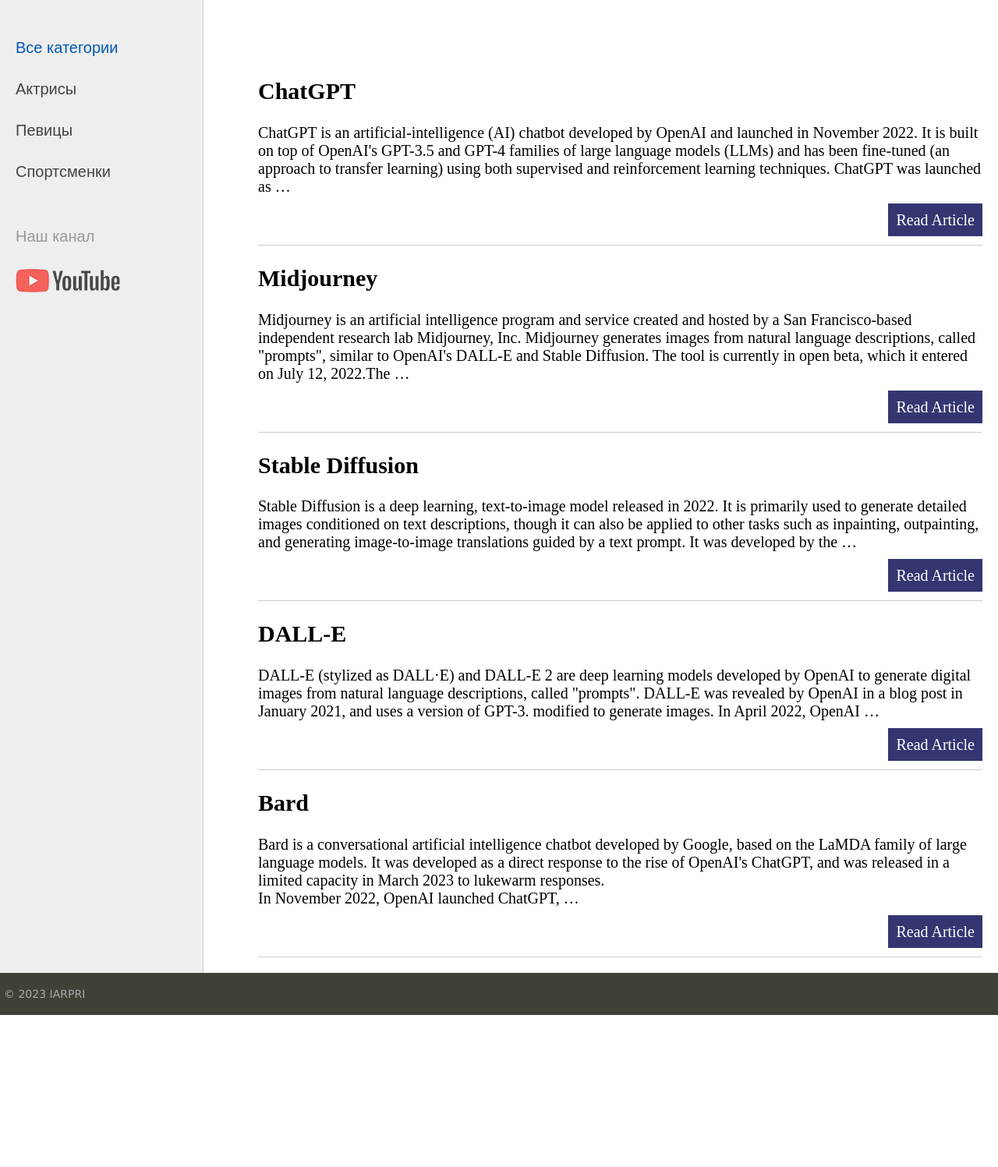
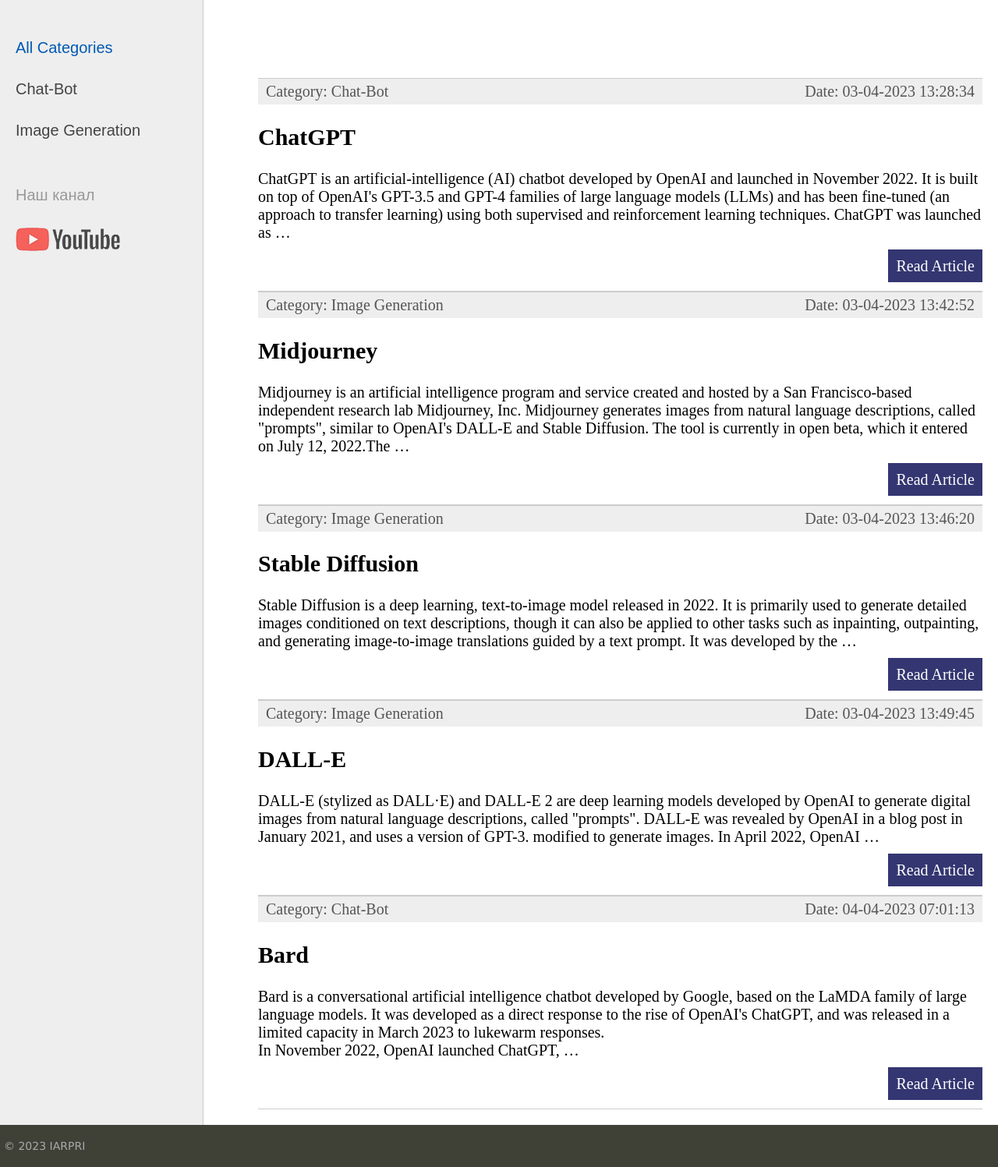
Before and after one commit to IARPRI/django-site-edu, a Django app: page / in a window 1280 px wide. Shown: the part 60-1557 px from the top of the page at 78% size. Before the commit the page ends 1362 px from the top, so only its background shows below. Run offline with Django 4.2, Linux system fonts and the light colour scheme; data comes from the database, SQL or seed files in the repository; both versions use the stored data as it was after the commit.

Commit message:
upgrade MTV

```diff
--- a/mysite/ai/models.py
+++ b/mysite/ai/models.py
@@ -8,10 +8,19 @@ class AI(models.Model):
     time_create = models.DateTimeField(auto_now_add=True)
     time_update = models.DateTimeField(auto_now=True)
     is_published = models.BooleanField(default=True)
-
+    cat = models.ForeignKey('Category', on_delete=models.PROTECT, null=True)
 
     def __str__(self):
         return self.title
 
     def get_absolute_url(self):
         return reverse('post', kwargs={'post_id': self.pk})
+
+class Category(models.Model):
+    name = models.CharField(max_length=100, db_index=True)
+
+    def __str__(self):
+        return self.name
+
+    def get_absolute_url(self):
+        return reverse('category', kwargs={'cat_id': self.pk})
--- a/mysite/ai/templates/ai/base.html
+++ b/mysite/ai/templates/ai/base.html
@@ -32,13 +32,22 @@
 				<!-- Sidebar слева -->
 				<td valign="top" class="left-chapters">
 					<ul id="leftchapters">
-						<li class="selected">Все категории</li>
-						<li><a href="#">Актрисы</a></li>
-						<li><a href="#">Певицы</a></li>
-						<li><a href="#">Спортсменки</a></li>
+						{% if cat_selected == 0 %}
+						<li class="selected">All Categories</li>
+						{% else %}
+						<li><a href="{% url 'home' %}">All categories</a></li>
+						{% endif %}
+
+						{% for c in cats %}
+						{% if c.pk == cat_selected %}
+						<li class="selected">{{c.name}}</li>
+						{% else %}
+						<li><a href="{{ c.get_absolute_url }}">{{c.name}}</a></li>
+						{% endif %}
+						{% endfor %}
 						<li class="share">
-							<p>Наш канал</p>
-							<a class="share-yt" href="https://www.youtube.com/channel/UClJzWfGWuGJL2t-3dYKcHTA/playlists" target="_blank" rel="nofollow"></a>
+						<p>Наш канал</p>
+						<a class="share-yt" href="https://www.youtube.com/channel/UClJzWfGWuGJL2t-3dYKcHTA/playlists" target="_blank" rel="nofollow"></a>
 						</li>
 					</ul>
 				</td>
--- a/mysite/ai/templates/ai/index.html
+++ b/mysite/ai/templates/ai/index.html
@@ -3,7 +3,12 @@
 {% block content %}
 <ul class="list-articles">
 	{% for p in posts %}
-	<li><h2>{{p.title}}</h2>
+	<li>
+	<li><div class="article-panel">
+		<p class="first">Category: {{p.cat}}</p>
+		<p class="last">Date: {{p.time_update|date:"d-m-Y H:i:s"}}</p>
+	</div>
+		<h2>{{p.title}}</h2>
 		{% autoescape on %}
 		{{p.content|linebreaks|truncatewords:50}}
 		{% endautoescape %}
--- a/mysite/ai/urls.py
+++ b/mysite/ai/urls.py
@@ -9,4 +9,5 @@ urlpatterns = [
     path('contact/', contact, name='contact'),
     path('login/', login, name='login'),
     path('post/<int:post_id>/', show_post, name='post'),
+    path('category/<int:cat_id>/', show_category, name='category'),
 ]
--- a/mysite/ai/views.py
+++ b/mysite/ai/views.py
@@ -10,11 +10,15 @@ menu = [{'title': "About", 'url_name': 'about'},
         ]
 def index(request):
     posts = AI.objects.all()
+    cats = Category.objects.all()
     context = {
         'posts': posts,
+        'cats': cats,
         'menu': menu,
-        'title': 'Main Page'
+        'title': 'Main Page',
+        'cat_selected': 0,
     }
+
     return render(request, 'ai/index.html', context=context)
 
 def about(request):
@@ -33,4 +37,22 @@ def  pageNotFound (request, exception):
     return HttpResponseNotFound("<h1>This page does not exist</h1>")
 
 def show_post(request, post_id):
-    return HttpResponse(f"Отображение статьи с id = {post_id}")
+    return HttpResponse(f"Show Article with ID = {post_id}")
+
+
+def show_category(request, cat_id):
+    posts = AI.objects.filter(cat_id=cat_id)
+    cats = Category.objects.all()
+
+    if len(posts) == 0:
+        raise Http404()
+
+    context = {
+        'posts': posts,
+        'cats': cats,
+        'menu': menu,
+        'title': 'Show by Category',
+        'cat_selected': cat_id,
+    }
+
+    return render(request, 'ai/index.html', context=context)
```
Also changed, not shown: mysite/ai/migrations/0002_category_ai_cat.py (added), mysite/db.sqlite3.
